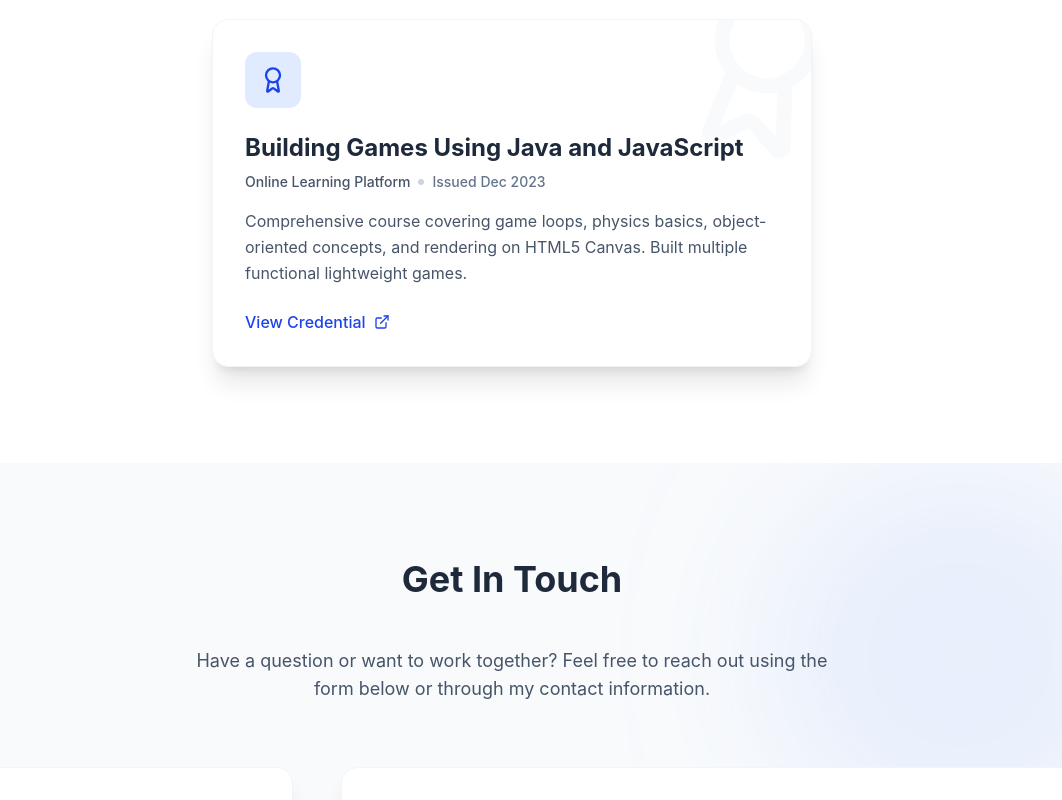
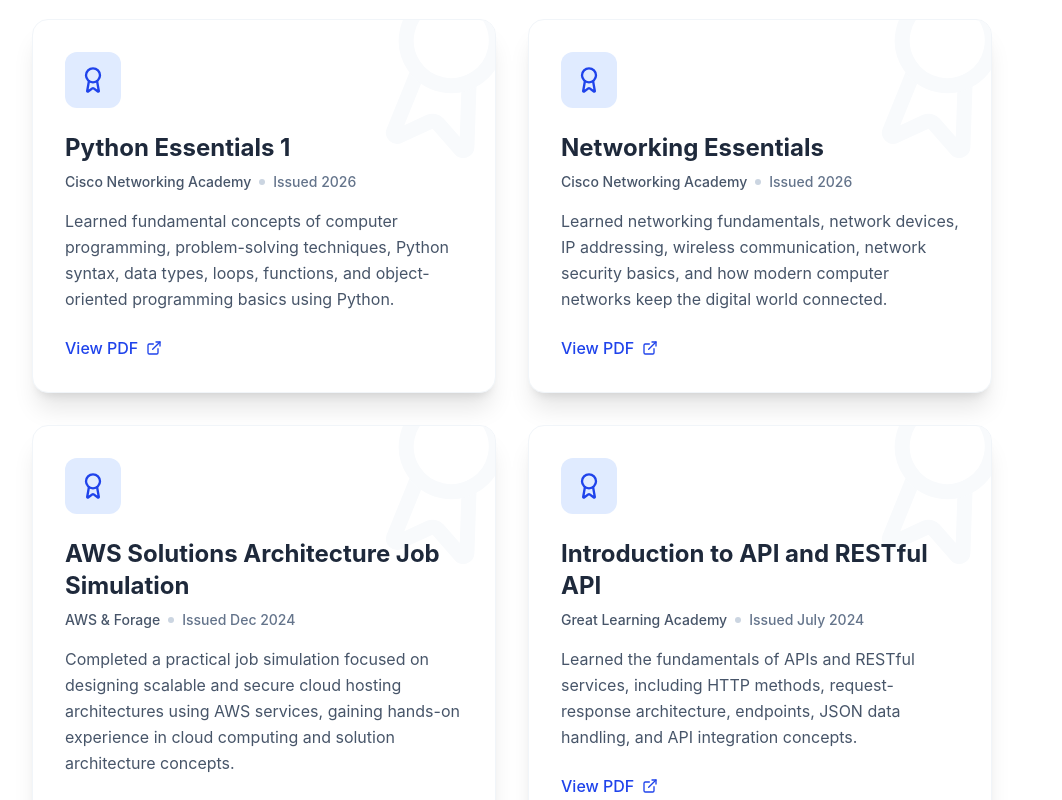
Before and after one commit to karanudani3011/karan-portfolio, a React (Vite) app: page / in a window 1280 px wide. Shown: the part 6520-7320 px from the top of the page, without its empty margins (128-1190 px from the left). Built offline with nearby package versions, Linux system fonts and the light colour scheme.

Commit message:
Add new certifications and update layout

```diff
--- a/src/components/Certifications.jsx
+++ b/src/components/Certifications.jsx
@@ -4,18 +4,46 @@
 const Certifications = () => {
     const certs = [
         {
-            title: 'Building Games Using Java and JavaScript',
-            issuer: 'Online Learning Platform',
-            date: 'Issued Dec 2023',
-            description: 'Comprehensive course covering game loops, physics basics, object-oriented concepts, and rendering on HTML5 Canvas. Built multiple functional lightweight games.',
-            link: '#'
-        }
+            title: 'Python Essentials 1',
+            issuer: 'Cisco Networking Academy',
+            date: 'Issued 2026',
+            description:
+                'Learned fundamental concepts of computer programming, problem-solving techniques, Python syntax, data types, loops, functions, and object-oriented programming basics using Python.',
+            link: '/certificates/Python_Essentials_1_certificate_karan-udani140632-marwadiuniversity-ac-in_ebc55008-da72-478b-a545-010057f08975.pdf'
+        },
+        {
+        title: 'Networking Essentials',
+        issuer: 'Cisco Networking Academy',
+        date: 'Issued 2026',
+        description:
+            'Learned networking fundamentals, network devices, IP addressing, wireless communication, network security basics, and how modern computer networks keep the digital world connected.',
+        link: '/certificates/networking-essentials.pdf'
+    },
+    {
+    title: 'AWS Solutions Architecture Job Simulation',
+    issuer: 'AWS & Forage',
+    date: 'Issued Dec 2024',
+    description: 'Completed a practical job simulation focused on designing scalable and secure cloud hosting architectures using AWS services, gaining hands-on experience in cloud computing and solution architecture concepts.',
+    link: '/certificates/aws-solutions-architecture-job-simulation.pdf'
+},
+{
+    title: 'Introduction to API and RESTful API',
+    issuer: 'Great Learning Academy',
+    date: 'Issued July 2024',
+    description:
+        'Learned the fundamentals of APIs and RESTful services, including HTTP methods, request-response architecture, endpoints, JSON data handling, and API integration concepts.',
+    link: '/certificates/introduction-to-api.pdf'
+}
     ];
 
     return (
-        <section id="certifications" className="py-24 bg-white dark:bg-slate-900/50 transition-colors duration-300">
+        <section
+            id="certifications"
+            className="py-24 bg-white dark:bg-slate-900/50 transition-colors duration-300"
+        >
             <div className="max-w-5xl mx-auto px-4 sm:px-6 lg:px-8">
 
+                {/* Section Title */}
                 <div className="text-center mb-16">
                     <motion.h2
                         initial={{ opacity: 0, y: 20 }}
@@ -28,6 +56,7 @@
                     </motion.h2>
                 </div>
 
+                {/* Certification Cards */}
                 <div className="grid grid-cols-1 md:grid-cols-2 gap-8 justify-center">
                     {certs.map((cert, index) => (
                         <motion.div
@@ -36,44 +65,61 @@
                             whileInView={{ opacity: 1, scale: 1 }}
                             viewport={{ once: true }}
                             transition={{ duration: 0.5, delay: index * 0.2 }}
-                            className="card p-8 group relative overflow-hidden md:col-start-1"
-                            // Used col-start for centering if taking only 1 item for now
+                            className="card p-8 group relative overflow-hidden"
                             style={{
                                 gridColumn: certs.length === 1 ? '1 / -1' : 'auto',
                                 maxWidth: certs.length === 1 ? '600px' : '100%',
                                 margin: certs.length === 1 ? '0 auto' : '0'
                             }}
                         >
-                            {/* Decorative Background Icon */}
+                            {/* Background Icon */}
                             <div className="absolute -right-10 -top-10 text-slate-50 dark:text-slate-800/50 transform rotate-12 group-hover:rotate-0 transition-transform duration-500">
                                 <Award size={180} />
                             </div>
 
                             <div className="relative z-10">
+
+                                {/* Top Icon */}
                                 <div className="w-14 h-14 bg-softBlue-100 dark:bg-softBlue-900/40 rounded-xl flex items-center justify-center mb-6 text-softBlue-600 dark:text-softBlue-400">
                                     <Award size={28} />
                                 </div>
 
+                                {/* Title */}
                                 <h3 className="text-2xl font-bold text-slate-800 dark:text-white mb-2 group-hover:text-softBlue-600 dark:group-hover:text-softBlue-400 transition-colors">
                                     {cert.title}
                                 </h3>
 
+                                {/* Issuer & Date */}
                                 <div className="flex items-center gap-2 mb-4 text-sm font-medium">
-                                    <span className="text-slate-600 dark:text-slate-300">{cert.issuer}</span>
+                                    <span className="text-slate-600 dark:text-slate-300">
+                                        {cert.issuer}
+                                    </span>
+
                                     <span className="w-1.5 h-1.5 rounded-full bg-slate-300 dark:bg-slate-600"></span>
-                                    <span className="text-slate-500 dark:text-slate-400">{cert.date}</span>
+
+                                    <span className="text-slate-500 dark:text-slate-400">
+                                        {cert.date}
+                                    </span>
                                 </div>
 
+                                {/* Description */}
                                 <p className="text-slate-600 dark:text-slate-300 mb-6 leading-relaxed">
                                     {cert.description}
                                 </p>
 
+                                {/* PDF Button */}
                                 <a
                                     href={cert.link}
+                                    target="_blank"
+                                    rel="noopener noreferrer"
                                     className="inline-flex items-center gap-2 text-softBlue-600 dark:text-softBlue-400 font-medium hover:text-softBlue-700 dark:hover:text-softBlue-300 transition-colors group/link"
                                 >
-                                    View Credential
-                                    <ExternalLink size={16} className="group-hover/link:-translate-y-0.5 group-hover/link:translate-x-0.5 transition-transform" />
+                                    View PDF
+
+                                    <ExternalLink
+                                        size={16}
+                                        className="group-hover/link:-translate-y-0.5 group-hover/link:translate-x-0.5 transition-transform"
+                                    />
                                 </a>
                             </div>
                         </motion.div>
```
